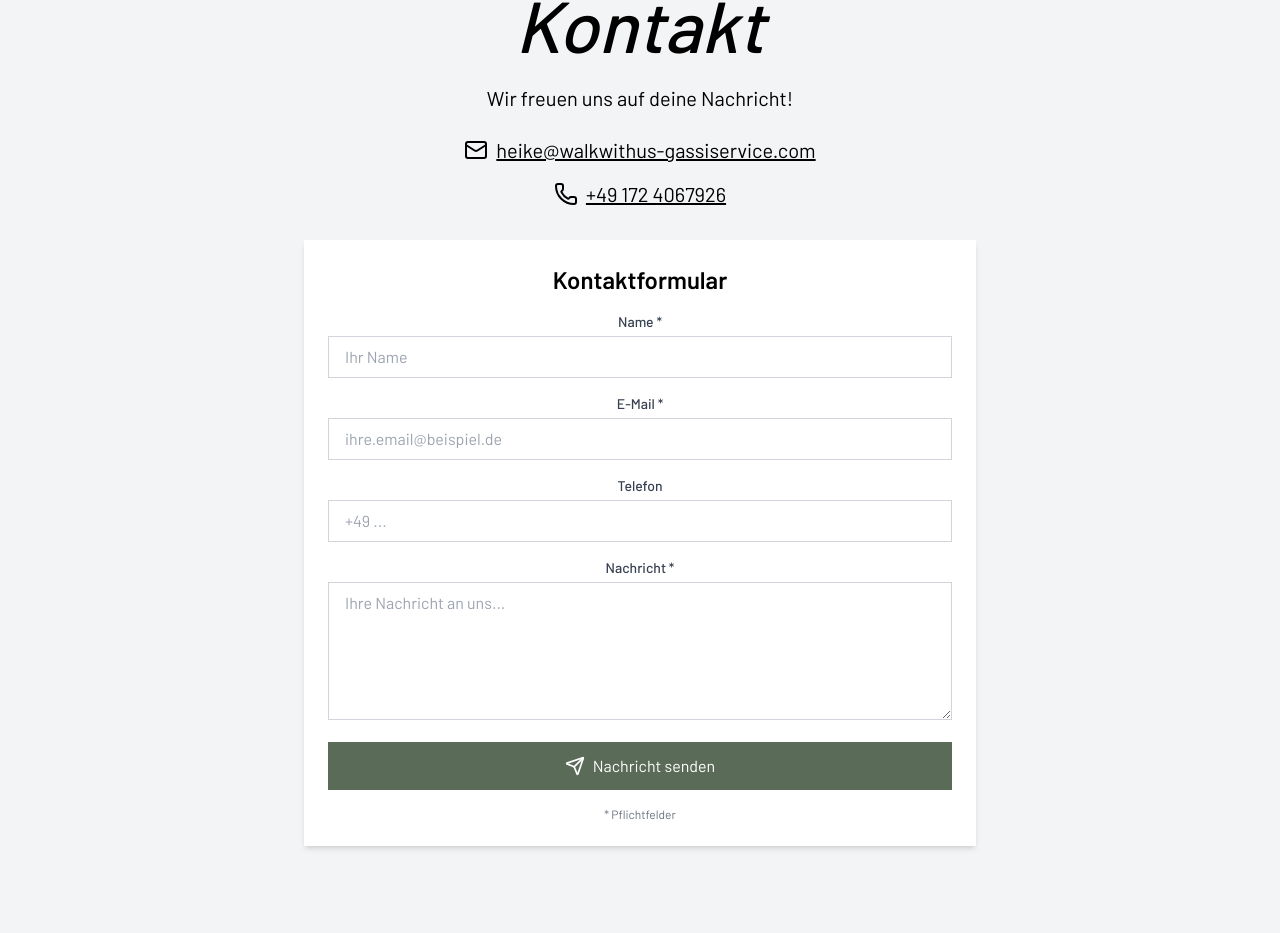
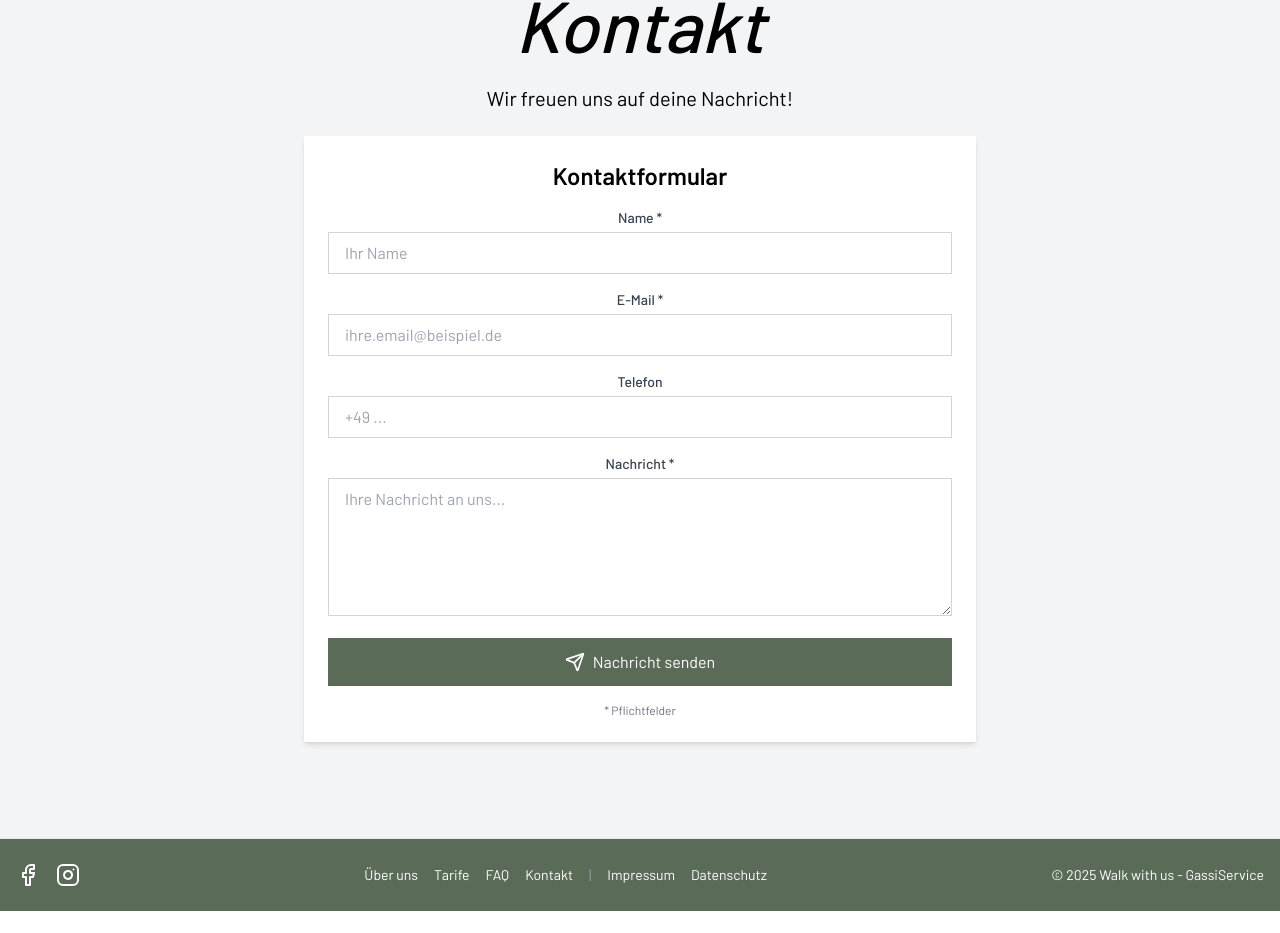
Before and after one commit to iKnorr/walkwithus-gassiservice, a Next.js app: page / in a window 1280 px wide. Shown: the part 4204-5137 px from the top of the page. After the commit the page ends 5115 px from the top, so only its background shows below. Built offline with nearby package versions, Linux system fonts and the light colour scheme.

Commit message:
feat contact form

```diff
--- a/src/components/custom/contactForm/ContactForm.tsx
+++ b/src/components/custom/contactForm/ContactForm.tsx
@@ -1,7 +1,7 @@
 'use client'
 
 import React, { useState } from 'react'
-import { Mail, Phone, Send } from 'lucide-react'
+import { Send } from 'lucide-react'
 import { CONTACT } from '@/data/constants'
 
 export const ContactForm = () => {
@@ -67,27 +67,6 @@ export const ContactForm = () => {
 
     return (
         <div className="w-full">
-            <div className="mb-8 flex flex-col items-center gap-4 text-xl">
-                <div className="flex items-center gap-2">
-                    <Mail />
-                    <a
-                        href={`mailto:${CONTACT.email}`}
-                        className="underline hover:text-blue-600"
-                    >
-                        {CONTACT.email}
-                    </a>
-                </div>
-                <div className="flex items-center gap-2">
-                    <Phone />
-                    <a
-                        href={`tel:${CONTACT.phone}`}
-                        className="underline hover:text-blue-600"
-                    >
-                        {CONTACT.phoneFormatted}
-                    </a>
-                </div>
-            </div>
-
             <div className="mx-auto max-w-2xl rounded-lg bg-white p-6 shadow-md">
                 <h3 className="mb-4 text-2xl font-semibold">Kontaktformular</h3>
                 <form onSubmit={handleSubmit} className="space-y-4">
@@ -188,7 +167,8 @@ export const ContactForm = () => {
                     )}
                     {status === 'error' && (
                         <p className="text-center text-sm text-red-600">
-                            Es gab ein Problem. Bitte versuchen Sie es erneut oder kontaktieren Sie uns direkt.
+                            Es gab ein Problem. Bitte versuchen Sie es erneut
+                            oder kontaktieren Sie uns direkt.
                         </p>
                     )}
                 </form>
```
